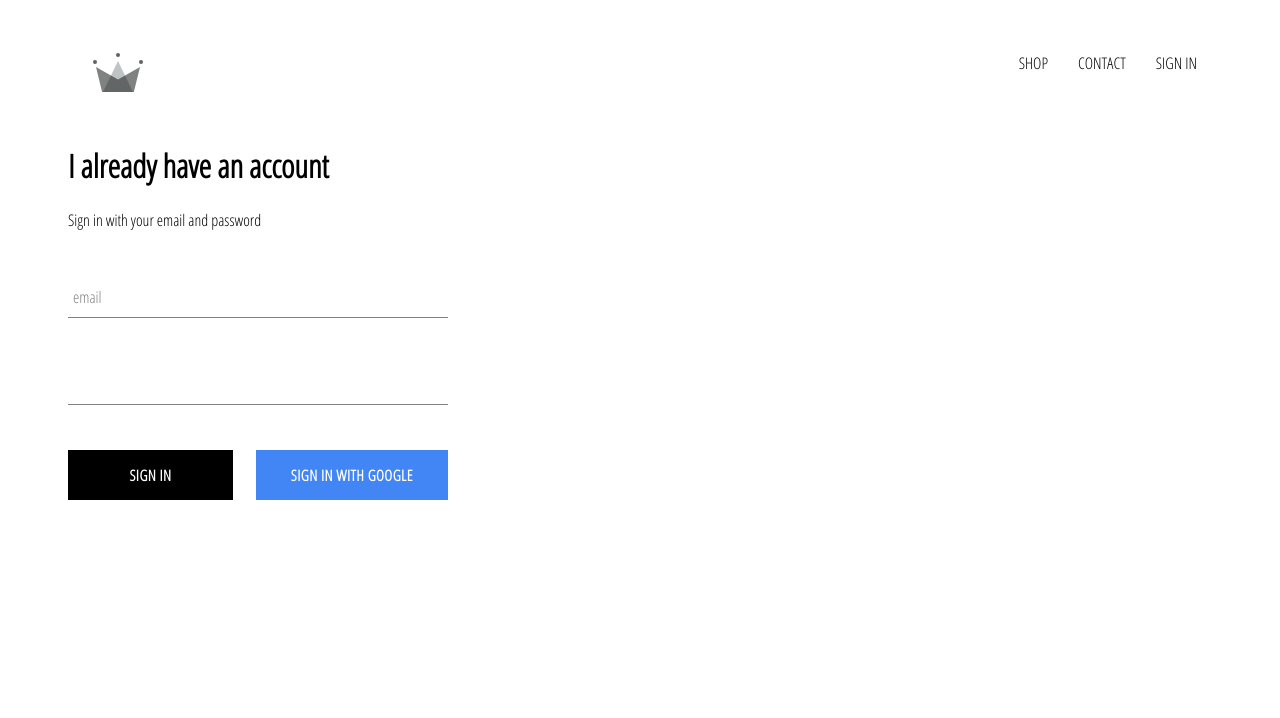
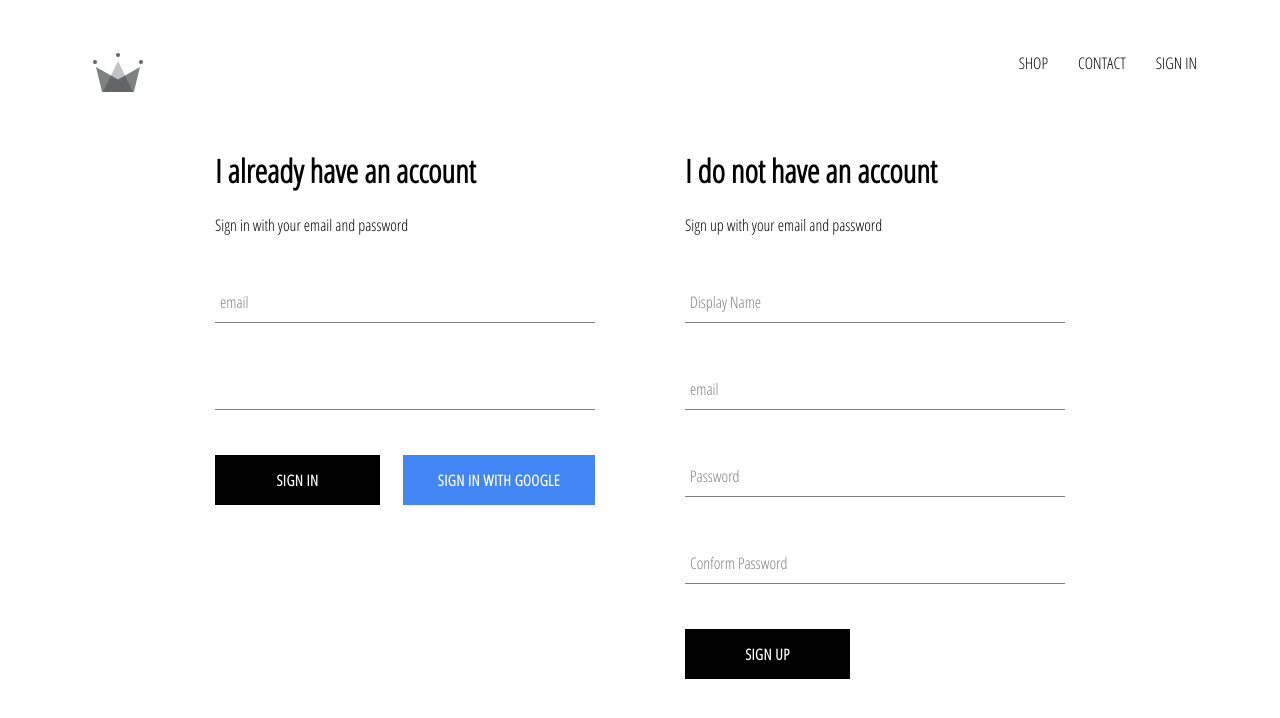
Before and after one commit to princeede/crwn-clothing, a React (Create React App) app: page /sign-in in a window 1280 px wide. Shown: the top 718 px of the page. Built offline with nearby package versions, Linux system fonts and the light colour scheme; no server answers.

Commit message:
added signup flow

```diff
--- a/src/App.jsx
+++ b/src/App.jsx
@@ -4,7 +4,7 @@ import { Switch, Route } from "react-router-dom";
 import ShopPage from "./pages/shop/shop.component";
 import Header from "./components/header/header.component";
 import SignInAndSignUpPage from "./pages/sign-in-and-sign-up-page/sign-in-and-sign-up-page.component";
-import { auth } from "./firebase/firebase.utils";
+import { auth, createUserProfileDocument } from "./firebase/firebase.utils";
 
 const HatsPage = () => (
   <div>
@@ -23,9 +23,17 @@ class App extends React.Component {
   unsubscribeFromAuth = null;
 
   componentDidMount() {
-    this.unsubscribeFromAuth = auth.onAuthStateChanged((user) => {
-      this.setState({ currentUser: user });
-      console.log(user);
+    this.unsubscribeFromAuth = auth.onAuthStateChanged(async (userAuth) => {
+      if (userAuth) {
+        const userRef = await createUserProfileDocument(userAuth);
+        userRef.onSnapshot((snap) => {
+          this.setState({ id: snap.id, ...snap.data() });
+        });
+      } else {
+        this.setState({ currentUser: null });
+      }
+
+      // console.log(userAuth);
     });
   }
 
--- a/src/components/sign-in/sign.componet.jsx
+++ b/src/components/sign-in/sign.componet.jsx
@@ -2,7 +2,7 @@ import React from "react";
 import FormInput from "../form-input/form-input.component";
 import "./sign-in.styles.scss";
 import CustomButton from "../custom-button/custom-button.component";
-import { signInWithGoogle } from "../../firebase/firebase.utils";
+import { auth, signInWithGoogle } from "../../firebase/firebase.utils";
 
 class SignIn extends React.Component {
   constructor(props) {
@@ -10,7 +10,7 @@ class SignIn extends React.Component {
 
     this.state = {
       email: "",
-      passwprd: "",
+      password: "",
     };
   }
 
@@ -20,9 +20,15 @@ class SignIn extends React.Component {
     this.setState({ [name]: value });
   };
 
-  handleSubmit = (event) => {
+  handleSubmit = async (event) => {
     event.preventDefault();
-    // const { name, value } = event.target;
+    const { email, password } = this.state;
+    try {
+      const { user } = await auth.signInWithEmailAndPassword(email, password);
+      console.log(user);
+    } catch (error) {
+
+    }
     this.setState({ email: "", password: "" });
   };
 
@@ -51,7 +57,7 @@ class SignIn extends React.Component {
           />
           <div className="buttons">
             <CustomButton type="submit">Sign In</CustomButton>
-            <CustomButton onClick={signInWithGoogle} isGoogleSignIn={true}>
+            <CustomButton type="button" onClick={signInWithGoogle} isGoogleSignIn={true}>
               Sign In With Google
             </CustomButton>
           </div>
--- /dev/null
+++ b/src/components/sign-up/sign-up.componet.jsx
@@ -0,0 +1,119 @@
+import React from "react";
+import FormInput from "../form-input/form-input.component";
+import "./sign-up.styles.scss";
+import CustomButton from "../custom-button/custom-button.component";
+import {
+  auth,
+  createUserProfileDocument,
+} from "../../firebase/firebase.utils";
+
+class SignUp extends React.Component {
+  constructor(props) {
+    super(props);
+
+    this.state = {
+      email: "",
+      password: "",
+      displayName: "",
+      confirmPassword: "",
+    };
+  }
+
+  handleChange = (event) => {
+    event.preventDefault();
+    const { name, value } = event.target;
+    this.setState({ [name]: value });
+  };
+
+  handleSubmit = async (event) => {
+    event.preventDefault();
+    // const { name, value } = event.target;
+    const { email, password, confirmPassword, displayName } = this.state;
+
+    if (!password || !confirmPassword) {
+      alert(`Password cannot be empty`);
+      return;
+    }
+
+    if (password !== confirmPassword) {
+      alert(`Pasword don't match`);
+      return;
+    }
+
+    try {
+      const userAuth = await auth.createUserWithEmailAndPassword(
+        email,
+        password
+      );
+      // console.log(`From the user -`,userAuth);
+      await createUserProfileDocument(userAuth.user, { displayName });
+    } catch (error) {
+      if (error.code && error.code === "auth/weak-password") {
+        alert(error.message ?? `Password is too weak`);
+        return;
+      }
+      alert(error.message ?? `Error creating user data.`);
+      console.error(error);
+      return;
+    }
+    this.setState({
+      email: "",
+      password: "",
+      displayName: "",
+      confirmPassword: "",
+    });
+  };
+
+  render() {
+    const { email, password, displayName, confirmPassword } = this.state;
+    return (
+      <div className="sign-up">
+        <h1>I do not have an account</h1>
+        <span>Sign up with your email and password</span>
+
+        <form onSubmit={this.handleSubmit}>
+          <FormInput
+            type="text"
+            name="displayName"
+            value={displayName}
+            handleChange={this.handleChange}
+            label="Display Name"
+            required
+          />
+          <FormInput
+            type="email"
+            name="email"
+            value={email}
+            handleChange={this.handleChange}
+            label="email"
+            required
+          />
+          <FormInput
+            type="password"
+            name="password"
+            value={password}
+            handleChange={this.handleChange}
+            label="Password"
+            required
+          />
+          <FormInput
+            type="password"
+            name="confirmPassword"
+            value={confirmPassword}
+            handleChange={this.handleChange}
+            label="Conform Password"
+            required
+          />
+          <div className="buttons">
+            <CustomButton type="submit">Sign Up</CustomButton>
+            {/* <CustomButton onClick={signInWithGoogle} isGoogleSignIn={true}>
+              Sign In With Google
+            </CustomButton> */}
+          </div>
+        </form>
+      </div>
+    );
+  }
+}
+
+export default SignUp;
--- /dev/null
+++ b/src/components/sign-up/sign-up.styles.scss
@@ -0,0 +1,12 @@
+.sign-up {
+    width: 380px;
+    display: flex;
+    flex-direction: column;
+    .title {
+        margin: 10px 0;
+    }
+    .buttons {
+        display: flex;
+        justify-content: space-between;
+    }
+}
--- a/src/firebase/firebase.utils.js
+++ b/src/firebase/firebase.utils.js
@@ -22,4 +22,27 @@ const provider = new firebase.auth.GoogleAuthProvider();
 provider.setCustomParameters({ prompt: 'select_account' })
 export const signInWithGoogle = () => auth.signInWithPopup(provider);
 
+
+export const createUserProfileDocument = async(userAuth, otherData) => {
+    if (!userAuth) return;
+    const userRef = firestore.collection("users").doc(userAuth.uid);
+
+    const snapshot = await userRef.get();
+
+    if (!snapshot.exists) {
+        try {
+            await userRef.set({
+                displayName: userAuth.displayName,
+                email: userAuth.email,
+                createdAt: new Date(),
+                ...otherData
+            })
+        } catch (error) {
+            console.error(error.message);
+        }
+    }
+
+    return userRef;
+}
+
 export default firebase;
--- a/src/pages/sign-in-and-sign-up-page/sign-in-and-sign-up-page.component.jsx
+++ b/src/pages/sign-in-and-sign-up-page/sign-in-and-sign-up-page.component.jsx
@@ -1,9 +1,13 @@
 import SignIn from "../../components/sign-in/sign.componet";
+import SignUp from "../../components/sign-up/sign-up.componet";
+
+import "./sign-in-and-sign-up.styles.scss";
 
 const SignInAndSignUpPage = () => (
-    <div className="sign-in-and-sign-up-page">
-        <SignIn />
-    </div>
-)
+  <div className="sign-in-and-sign-up">
+    <SignIn />
+    <SignUp />
+  </div>
+);
 
 export default SignInAndSignUpPage;
--- /dev/null
+++ b/src/pages/sign-in-and-sign-up-page/sign-in-and-sign-up.styles.scss
@@ -0,0 +1,6 @@
+.sign-in-and-sign-up {
+  width: 850px;
+  display: flex;
+  justify-content: space-between;
+  margin: 30px auto;
+}
```
